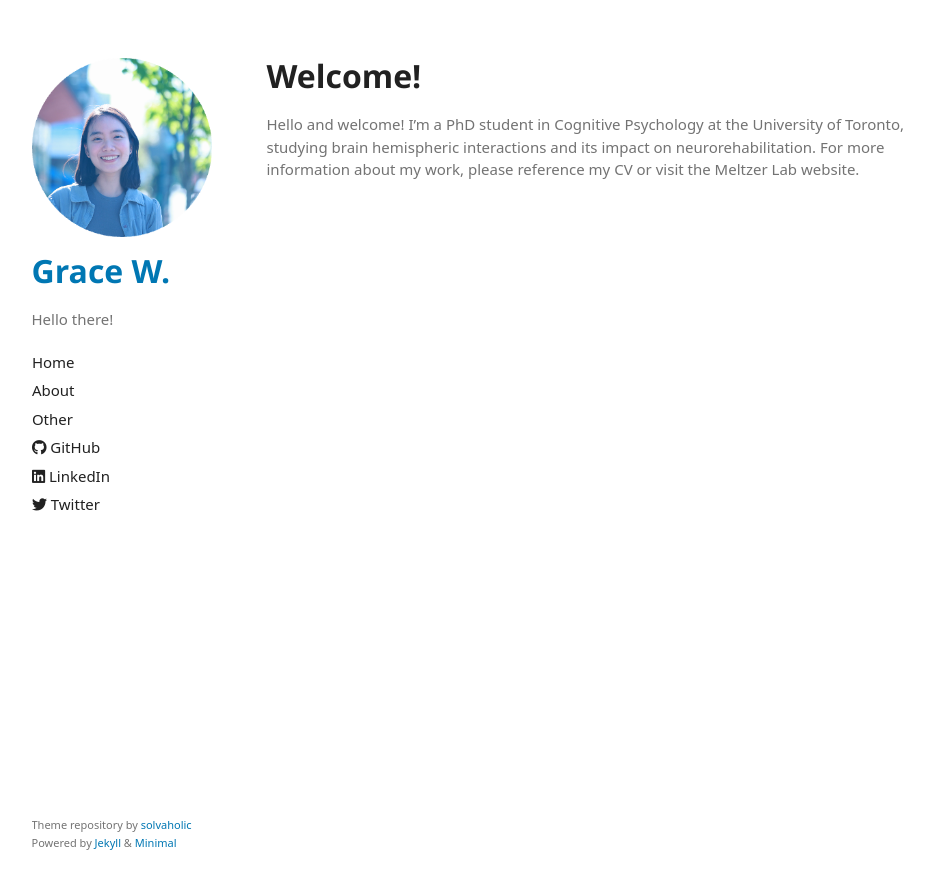
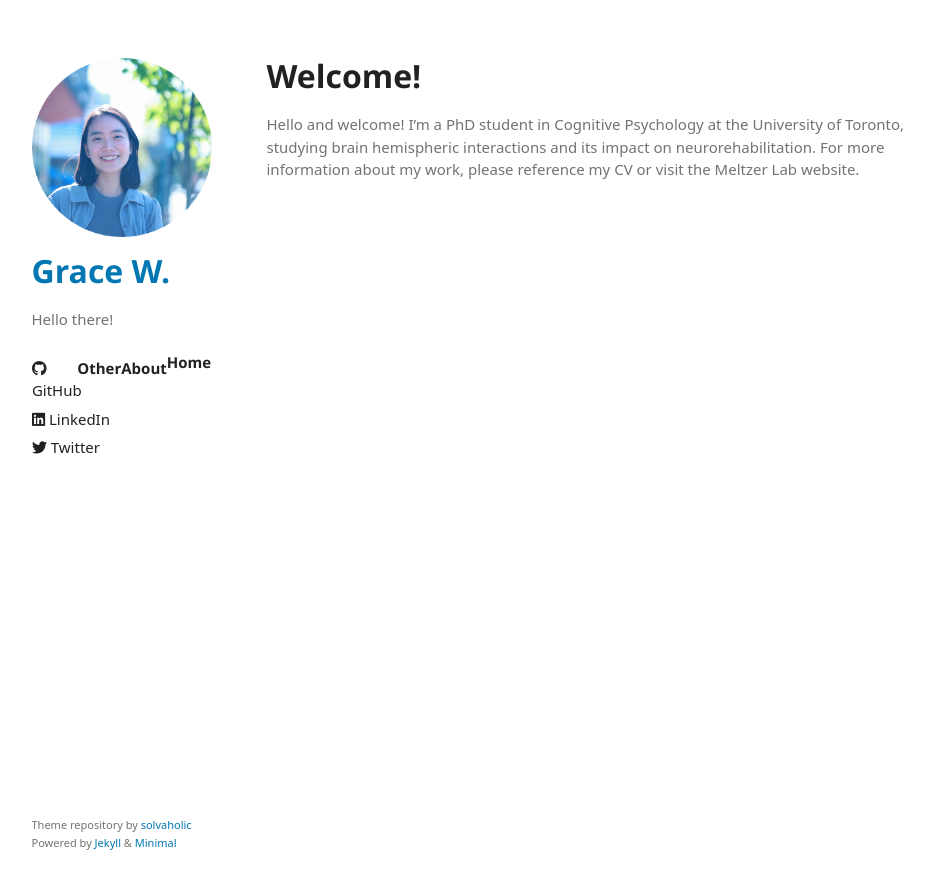
Before and after one commit to gra-w/gra-w.github.io, a Jekyll site: the page built from index.md, in a window 1280 px wide. Shown: the top 889 px of the page, without its empty margins (171-1105 px from the left). Built offline with Jekyll 4.4.1, drawn with Linux system fonts in a browser that asks for light colours; some web fonts are replaced; our own code applies the rules of GitHub Pages for plain Markdown files.

Commit message:
Update style.scss

```diff
--- a/assets/css/style.scss
+++ b/assets/css/style.scss
@@ -63,6 +63,11 @@
   line-height: 1.2;
 }
 
+.webnav{
+  font-weight: bold;
+  float: right;
+}
+
 @media screen and (max-width: 700px){
   .box{
     width: 70%;
```
